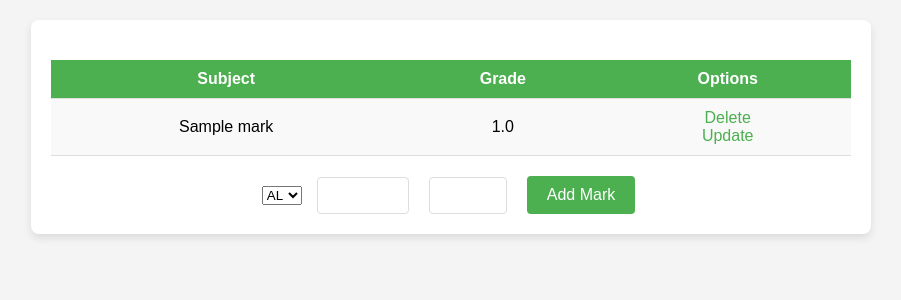
After one commit to h-herrador/gestor-tareas, a Flask app: page /marks in a window 1280 px wide. The commit adds this page. Shown: the top 300 px of the page, without its empty margins (189-1090 px from the left). Run offline with Flask 3, Linux system fonts and the light colour scheme; tables that the repository leaves empty hold one stand-in row (values such as "Sample post").

Commit message:
marks page

```diff
--- a/app.py
+++ b/app.py
@@ -15,6 +15,12 @@ class To_do(db.Model):
 
     def __repr__(self):
         return f"<Task {self.id}>"
+
+class Marks(db.Model):
+    id = db.Column(db.Integer, primary_key = True)
+    subject = db.Column(db.String(200), nullable = False)
+    grade = db.Column(db.Float, nullable = False)
+    weight = db.Column(db.Integer, nullable = False, default = 100)
 
 
 @app.route('/', methods = ['POST', 'GET'])
@@ -42,19 +48,24 @@ def index():
         return render_template('index.html', tasks = tasks)
 
 
-@app.route('/delete/<int:id>')
-def delete(id):
+@app.route('/tasks', methods = ['GET', 'POST'])
+def tasks():
+    return redirect('/')
+
+
+@app.route('/tasks/delete/<int:id>')
+def delete_task(id):
     task_to_delete = To_do.query.get_or_404(id)
     try:
         db.session.delete(task_to_delete)
         db.session.commit()
         return redirect('/')
     except:
-        return "There has been an issue adding your task"
+        return "There has been an issue deleting your task"
 
 
-@app.route('/update/<int:id>', methods = ['GET', 'POST'])
-def update(id):
+@app.route('/tasks/update/<int:id>', methods = ['GET', 'POST'])
+def update_task(id):
     task = To_do.query.get_or_404(id)
     if request.method == 'POST':
         task.content = request.form['content']
@@ -72,6 +83,64 @@ def update(id):
     else:
         return render_template('update.html', task = task)
 
+@app.route('/marks', methods = ['POST', 'GET'])
+def marks():
+    if request.method == 'POST':
+        subject = request.form['subject']
+        grade = request.form['grade']
+        weight = request.form.get('weight')
+        if not weight:
+            weight = 100
+        else:
+            try:
+                weight = int(weight)
+            except:
+                weight = 100
+
+        new_mark = Marks(subject = subject, grade = grade, weight = weight)
+
+        try:
+            db.session.add(new_mark)
+            db.session.commit()
+            return redirect('/marks')
+
+        except:
+            return "There has been an issue adding your mark"
+
+
+    else:
+        marks = Marks.query.order_by(Marks.id).all()
+        return render_template('marks/marks.html', marks = marks, subjects = ["AL", "FC"])
+
+@app.route('/marks/delete/<int:id>')
+def delete_mark(id):
+    mark_to_delete = Marks.query.get_or_404(id)
+    try:
+        db.session.delete(mark_to_delete)
+        db.session.commit()
+        return redirect('/marks')
+    except:
+        return "There has been an issue deleting your mark"
+
+@app.route('/marks/update/<int:id>', methods = ['GET', 'POST'])
+def update_mark(id):
+    mark = Marks.query.get_or_404(id)
+    if request.method == 'POST':
+        subject = request.form.get('subject')
+        grade = request.form.get('grade')
+        weight = request.form.get('weight')
+        grade, weight = float(grade), int(weight)
+
+        mark.subject, mark.grade, mark.weight = subject, grade, weight
+        try:
+            db.session.commit()
+            return redirect('/marks')
+        except:
+            return "There has been an issue updating your mark"
+    else:
+        return render_template('marks/update.html', mark = mark, subjects = ["FC", "AL"])
+
+
 
 if __name__ == "__main__":
     app.run(debug = True)
--- /dev/null
+++ b/requirements.txt
@@ -0,0 +1,3 @@
+flask
+flask_sqlalchemy
+sqlalchemy
--- a/static/css/main.css
+++ b/static/css/main.css
@@ -63,6 +63,7 @@ table a:hover {
 form {
     margin-top: 20px;
     display: flex;
+    flex-direction: row;
     align-items: center;
 }
 
@@ -71,7 +72,7 @@ form input[type="text"] {
     padding: 10px;
     border: 1px solid #ddd;
     border-radius: 4px;
-    margin-right: 10px;
+    max-width: 125px;
 }
 
 form input[type="submit"] {
@@ -82,9 +83,36 @@ form input[type="submit"] {
     border-radius: 4px;
     cursor: pointer;
     font-size: 1em;
-    margin-left: 10px;
+    margin-left: 5px;
+    margin-right: 5px;
+}
+
+form input[type="number"] {
+    padding: 10px;
+    border: 1px solid #ddd;
+    border-radius: 4px;
+    max-width: 70px;
+    margin-left: 5px;
+    margin-right: 5px;
+
 }
 
 form input[type="submit"]:hover {
     background-color: #45a049;
+    margin-left: 5px;
+    margin-right: 5px;
 }
+
+form input[type="date"]:hover {
+    margin-left: 5px;
+    margin-right: 5px;
+}
+
+.cent_form {
+    display: flex;
+    flex-wrap: wrap;
+    flex-direction: row;
+    justify-content: center;
+    gap: 10px;
+    width: 100%;
+}
--- /dev/null
+++ b/templates/marks/marks.html
@@ -0,0 +1,37 @@
+{% extends 'base.html' %}
+
+{% block head %}
+<title>Tus notas</title>
+{% endblock %}
+
+{% block body %}
+<div class = "content">
+    <table>
+        <tr>
+            <th style="text-align: center;">Subject</th>
+            <th style="text-align: center;">Grade</th>
+            <th style="text-align: center;">Options</th>
+        </tr>
+        {% for mark in marks %}
+            <tr>
+                <td style="text-align: center;">{{ mark.subject }}</td>
+                <td style="text-align: center;">{{ mark.grade }}</td>
+                <td style="text-align: center;"> <a href = "/marks/delete/{{mark.id}}">Delete</a> <br>
+                <a href = "/marks/update/{{mark.id}}">Update</a></td>
+            </tr>
+        {% endfor %}
+    </table>
+
+    <form action = "/marks" method = "POST" class = "cent_form">
+        <select name="subject" id="subject" required>
+            {% for subject in subjects %}
+            <option value="{{ subject }}">{{ subject }}</option>
+            {% endfor %}
+        </select>
+        <input type = "number" name = "grade" step = 0.05 id = "grade" min = 0 max = 10 required>
+        <input type = "number" name = "weight" id = "weight" min = 0 max = 100>
+        <input type = "submit" value = "Add Mark">
+    </form>
+
+</div>
+{% endblock %}
--- a/templates/update.html
+++ b/templates/update.html
@@ -1,14 +1,14 @@
 {% extends 'base.html' %}
 
 {% block head %}
-<title>Task Master</title>
+<title>Update task</title>
 {% endblock %}
 
 {% block body %}
 <div class = "content">
     <h1 style="text-align: center;">Update Task</h1>
 
-    <form action = "/update/{{task.id}}" method = "POST">
+    <form action = "/tasks/update/{{task.id}}" method = "POST">
         <input type = "text" name = "content" id = "content" value = "{{task.content}}">
         {% if task.deadline != None %}
             <input type = "date" name = "deadline" id = "deadline" value = "{{task.deadline.date()}}">
```
Also changed, not shown: templates/index.html (+4 -3 lines), templates/marks/update.html (added, +24 -0 lines), instance/test.db, 1 other file.
